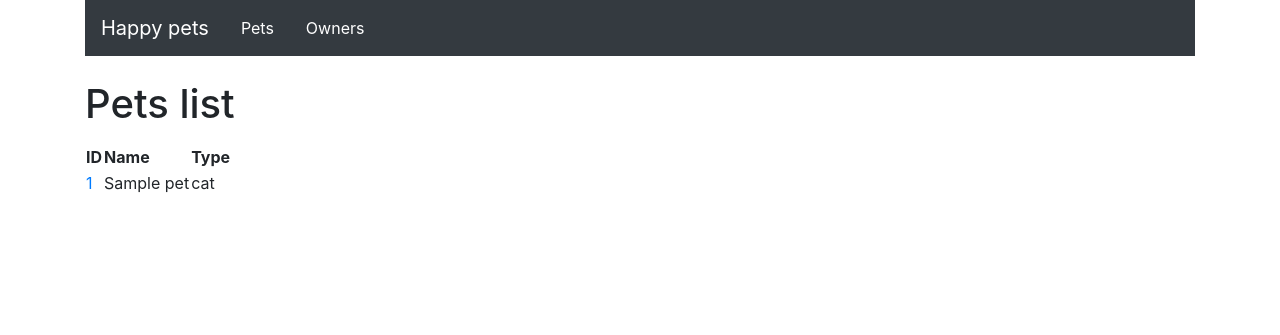
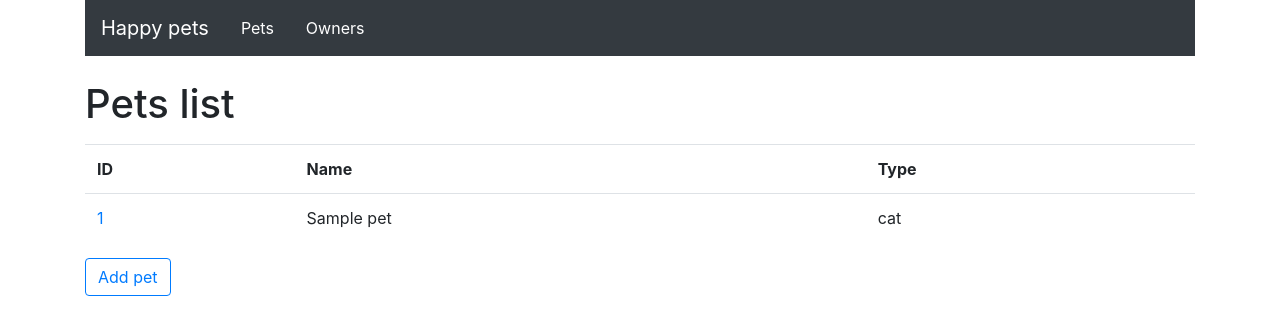
Before and after one commit to DavidMoranchel/python_primera_generacion, a Django app: page /vet/pets/ in a window 1280 px wide. Shown: the top 335 px of the page. Run offline with Django 3.2, Linux system fonts and the light colour scheme; tables that the repository leaves empty hold one stand-in row (values such as "Sample post"); some libraries are stand-ins or nearby versions.

Commit message:
bootstrap examples

```diff
--- a/dogtor/templates/vet/pets/list.html
+++ b/dogtor/templates/vet/pets/list.html
@@ -9,7 +9,7 @@
 {% endblock header %}
 
 {% block content %}
-<table>
+<table class="table">
     <tr>
       <th>ID</th>
       <th>Name</th>
@@ -27,4 +27,8 @@
     </tr>
     {% endfor %}
 </table>
+
+<a type="button" href="{% url 'vet:pets_create' %}" class="btn btn-outline-primary">
+  Add pet
+</a>
 {% endblock content %}
```
